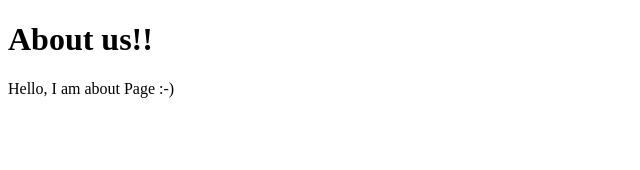
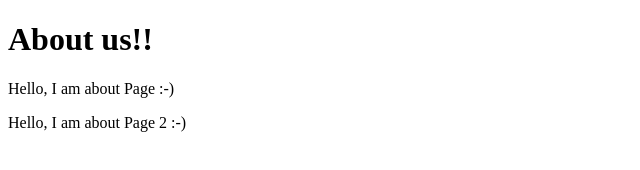
Before and after one commit to jaineeshx/Git_Github, a plain HTML site: page about.html in a window 1280 px wide. Shown: the whole page, without its empty margins (0-640 px from the left). Drawn offline with Linux system fonts and the light colour scheme.

Commit message:
Update about.html
added para

```diff
--- a/about.html
+++ b/about.html
@@ -8,5 +8,7 @@
 <body>
     <h1>About us!! </h1>
     <p>Hello, I am about Page :-) </p>
+    <p>Hello, I am about Page 2 :-) </p>
+
 </body>
 </html>
```
